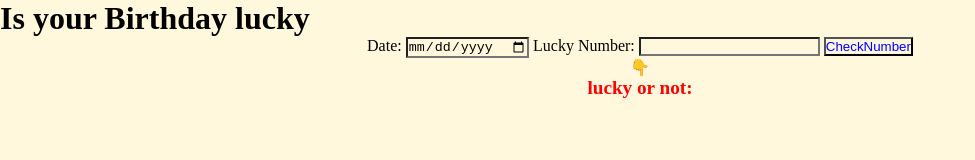
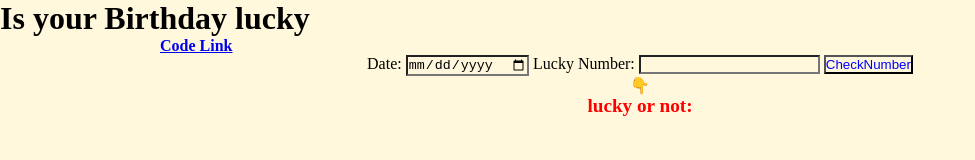
Before and after one commit to shubhamkumar648/isBirthdayLucky, a plain HTML site: page index.html in a window 1280 px wide. Shown: the whole page, without its empty margins (0-975 px from the left). Drawn offline with Linux system fonts and the light colour scheme.

Commit message:
add anchor tag

```diff
--- a/index.html
+++ b/index.html
@@ -9,6 +9,8 @@
   </head>
   <body>
     <h1>Is your Birthday lucky</h1>
+    <a  style = "padding-left: 10rem; font-weight: bolder;" href="https://github.com/shubhamkumar648/isBirthdayLucky">Code Link</a>
+
     <div class="mainContainer">
       <label for="date-of-birth">Date:</label>
       <input id="date-of-birth" type="date" />
--- a/style.css
+++ b/style.css
@@ -1,5 +1,5 @@
 *{
-margin: 0;
+margin: 0 auto;
 padding: 0;
 background-color: cornsilk;
 }
```
